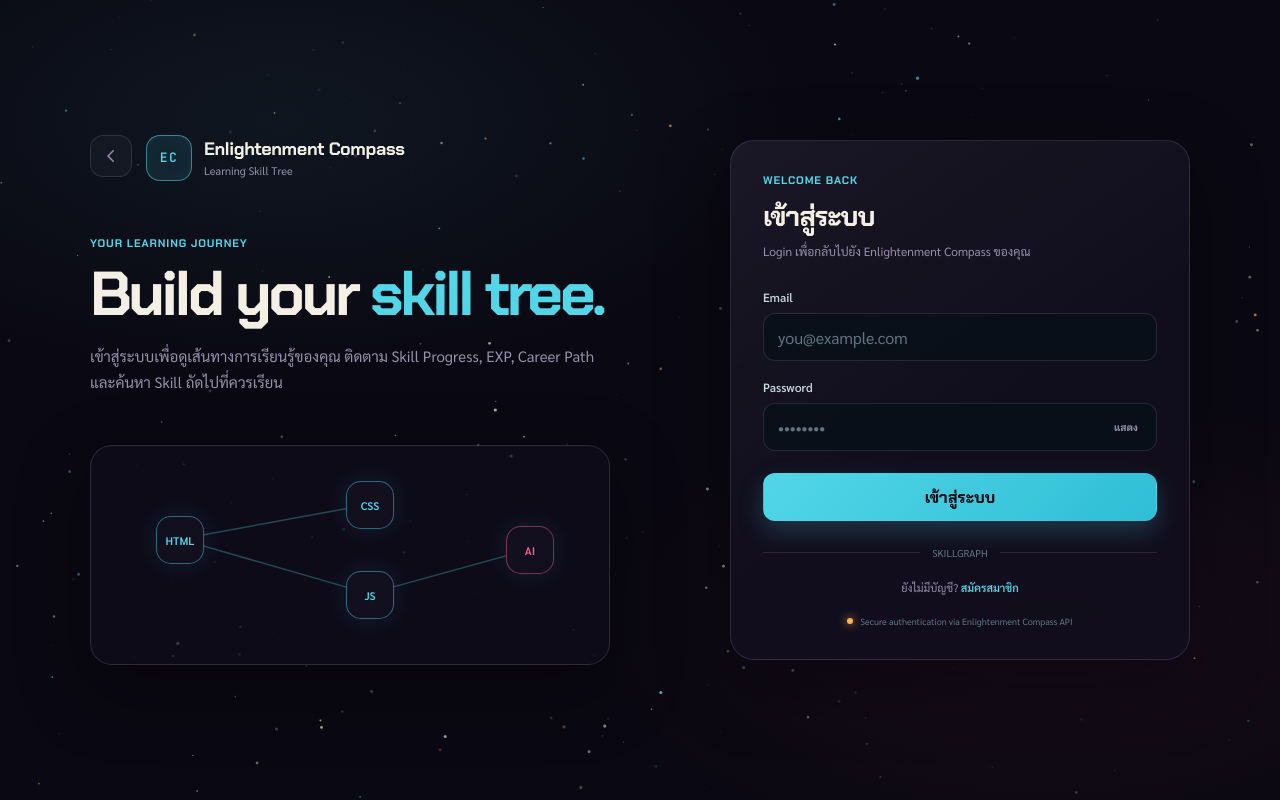
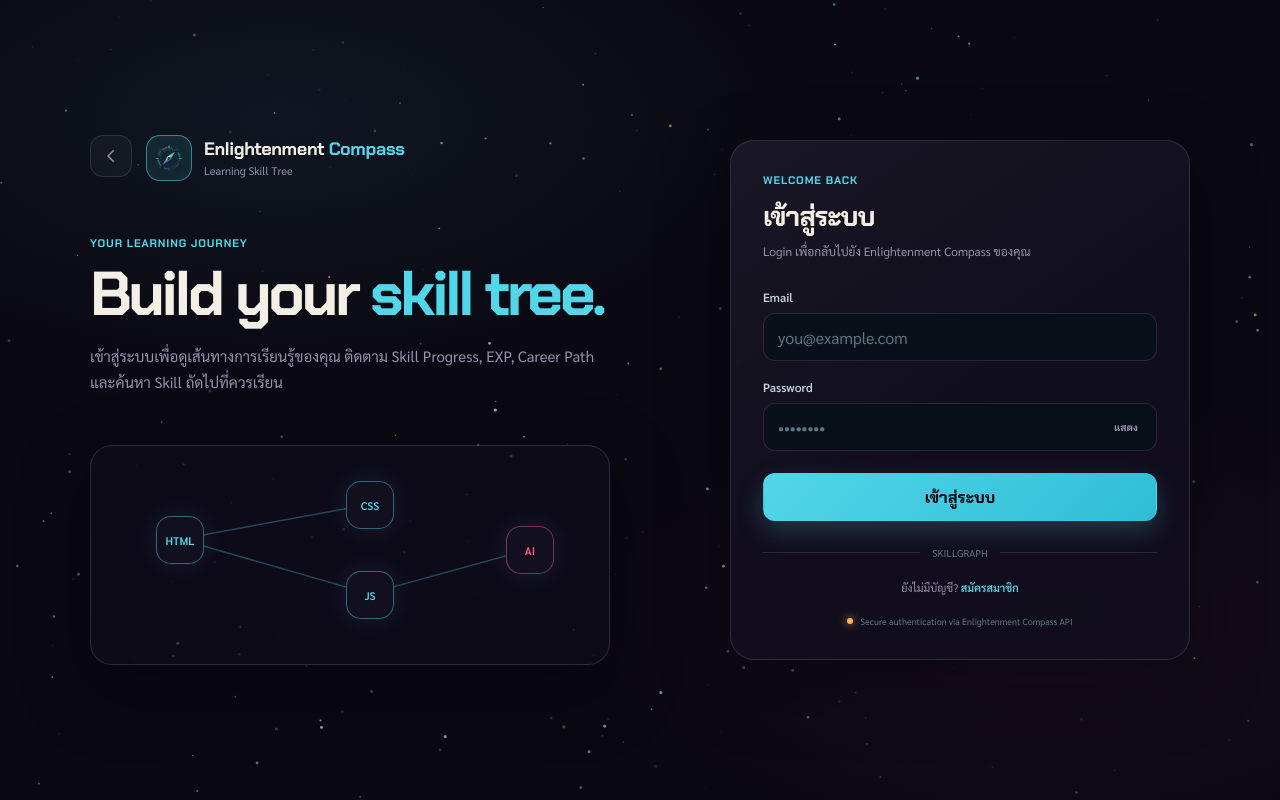
Before and after one commit to Fraqkma/67TechDesignCompetition, a Flask app: page /login in a window 1280 px wide. Run offline with Flask 3, Linux system fonts and the light colour scheme; parts of the project's set-up code (start-up, migrations or seed data) failed here and were passed over; some libraries are stand-ins or nearby versions.

Commit message:
Replace EC text placeholder with the real logo, highlight "Compass"
Swap the <span class="brand-mark">EC</span> text placeholder for the
transparent compass-icon logo across all 7 topbar pages, and split
the "Enlightenment Compass" wordmark so "Compass" gets a standout
accent color, matching the logo artwork's own two-tone treatment.

- style.css: .brand-mark now sizes/frames an <img> instead of text;
  added shared .brand-highlight { color: var(--accent) }
- profile.html/register.html/login.html: same treatment applied to
  their own self-contained inline <style> blocks. register.html's
  .brand rule was coloring the whole wordmark cyan already, which
  would have defeated the two-tone effect, so it's reset to inherit.

Co-Authored-By: Claude Sonnet 5 <noreply@anthropic.com>

```diff
--- a/templates/index.html
+++ b/templates/index.html
@@ -56,9 +56,9 @@
       <header class="topbar">
         <div class="topbar-inner">
           <a class="brand" href="/" aria-label="Enlightenment Compass home">
-            <span class="brand-mark" aria-hidden="true">EC</span>
+            <img class="brand-mark" src="{{ url_for('static', filename='images/logo.png') }}" alt="" aria-hidden="true" />
             <span>
-              <strong>Enlightenment Compass</strong>
+              <strong>Enlightenment <span class="brand-highlight">Compass</span></strong>
               <small>Learning Skill Tree</small>
             </span>
           </a>
--- a/templates/login.html
+++ b/templates/login.html
@@ -122,17 +122,18 @@
       border: 1px solid rgba(115, 229, 193, 0.55);
       border-radius: 14px;
 
-      color: var(--accent);
-
-      font-size: 13px;
-      font-weight: 900;
-      letter-spacing: 0.12em;
+      object-fit: contain;
+      padding: 8px;
 
       background: rgba(115, 229, 193, 0.09);
 
       box-shadow:
         inset 0 0 24px rgba(115, 229, 193, 0.05),
         0 0 30px rgba(115, 229, 193, 0.04);
+    }
+
+    .brand-highlight {
+      color: var(--accent);
     }
 
     .brand strong,
@@ -714,10 +715,10 @@
           </svg>
         </button>
         <a class="brand" href="/">
-          <span class="brand-mark">EC</span>
+          <img class="brand-mark" src="{{ url_for('static', filename='images/logo.png') }}" alt="" aria-hidden="true" />
 
           <span>
-            <strong>Enlightenment Compass</strong>
+            <strong>Enlightenment <span class="brand-highlight">Compass</span></strong>
             <small>Learning Skill Tree</small>
           </span>
         </a>
--- a/templates/roadmap.html
+++ b/templates/roadmap.html
@@ -63,9 +63,9 @@
               </svg>
             </button>
             <a class="brand" href="/" aria-label="Enlightenment Compass home">
-              <span class="brand-mark" aria-hidden="true">EC</span>
+              <img class="brand-mark" src="{{ url_for('static', filename='images/logo.png') }}" alt="" aria-hidden="true" />
               <span>
-                <strong>Enlightenment Compass</strong>
+                <strong>Enlightenment <span class="brand-highlight">Compass</span></strong>
                 <small>Learning Skill Tree</small>
               </span>
             </a>
--- a/templates/select-track.html
+++ b/templates/select-track.html
@@ -59,9 +59,9 @@
               </svg>
             </button>
             <a class="brand" href="/" aria-label="Enlightenment Compass home">
-              <span class="brand-mark" aria-hidden="true">EC</span>
+              <img class="brand-mark" src="{{ url_for('static', filename='images/logo.png') }}" alt="" aria-hidden="true" />
               <span>
-                <strong>Enlightenment Compass</strong>
+                <strong>Enlightenment <span class="brand-highlight">Compass</span></strong>
                 <small>Learning Skill Tree</small>
               </span>
             </a>
--- a/templates/study-buddy.html
+++ b/templates/study-buddy.html
@@ -58,9 +58,9 @@
               </svg>
             </button>
             <a class="brand" href="/" aria-label="Enlightenment Compass home">
-              <span class="brand-mark" aria-hidden="true">EC</span>
+              <img class="brand-mark" src="{{ url_for('static', filename='images/logo.png') }}" alt="" aria-hidden="true" />
               <span>
-                <strong>Enlightenment Compass</strong>
+                <strong>Enlightenment <span class="brand-highlight">Compass</span></strong>
                 <small>Study Buddy &amp; Friends</small>
               </span>
             </a>
```
Also changed, not shown: static/css/style.css (+6 -4 lines), templates/profile.html (+4 -3 lines), templates/register.html (+5 -4 lines), static/images/logo.png (added).
